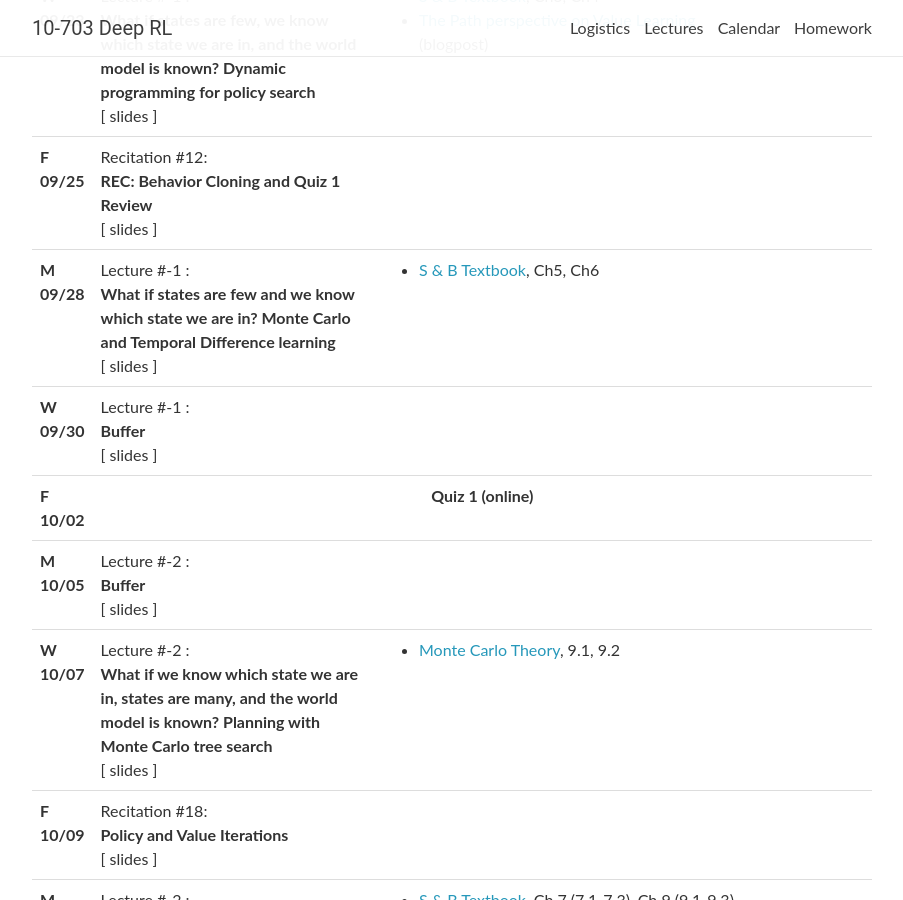
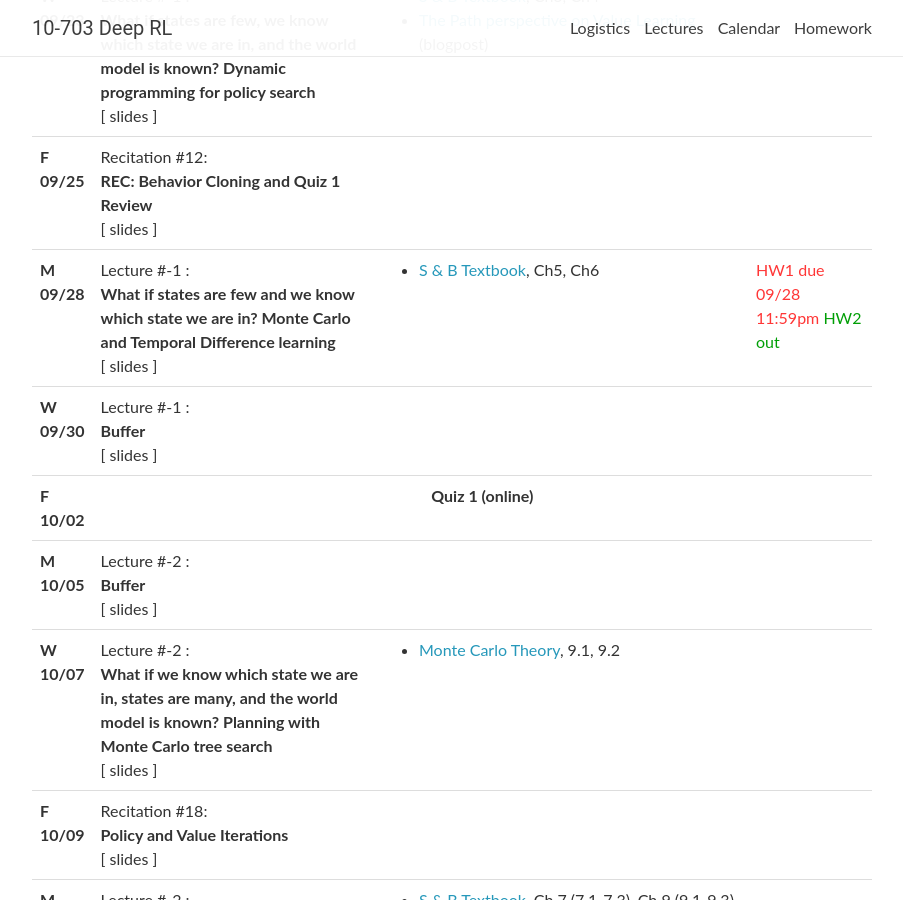
Before and after one commit to cmudeeprl/703website_f20, a Jekyll site: the page built from _pages/lectures.md, in a window 1280 px wide and 900 px high, scrolled down 1968 px. Shown: the whole window, without its empty margins (188-1091 px from the left). Built offline with Jekyll 4.4.1, drawn with Linux system fonts in a browser that asks for light colours; nearby versions of some CDN libraries; comment, search, counter and statistics services are not loaded.

Commit message:
Update hw1/2 dates

```diff
--- a/_data/lectures.yml
+++ b/_data/lectures.yml
@@ -197,7 +197,8 @@
   # video: https://scs.hosted.panopto.com/Panopto/Pages/Viewer.aspx?id=649f64d2-1f6e-4bff-ae65-ab61013355d1
   readings:
     - <a href="http://incompleteideas.net/book/RLbook2018.pdf" target="_blank">S & B Textbook</a>, Ch5, Ch6
-  logistics:
+  logistics: <span class="deadline">HW1 due 09/28 11:59pm</span>
+    <span class="event">HW2 out</span> <br>
 
 
 
```
